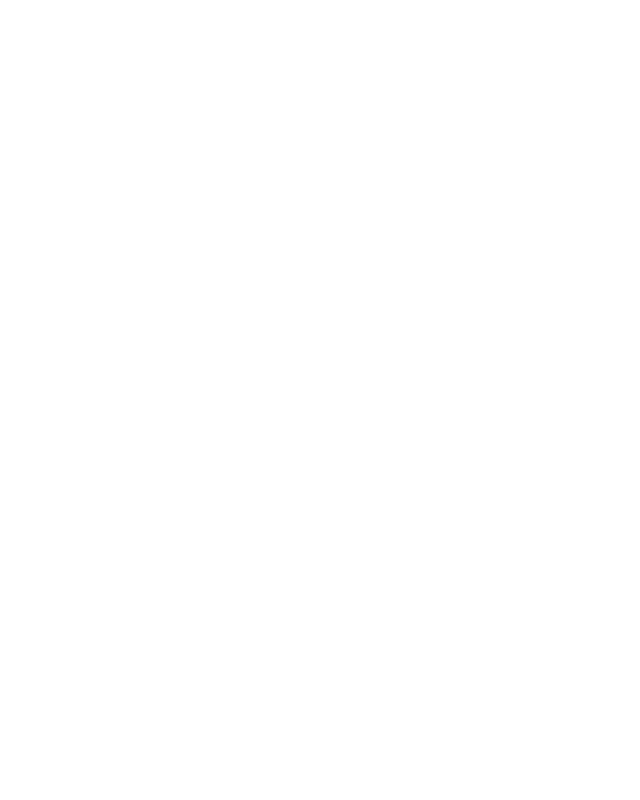
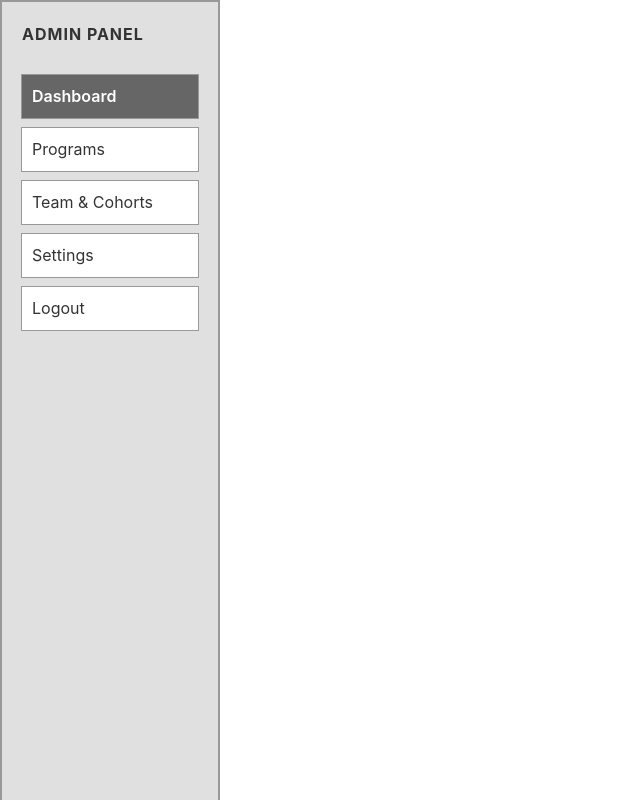
Before and after one commit to Cobby914/TENA, a React (Vite) app in the folder client/: page /admin in a window 1280 px wide. Before the commit this address had no page. Shown: the top 800 px of the page, without its empty margins (0-640 px from the left). Built offline with nearby package versions, Linux system fonts and the light colour scheme.

Commit message:
Admin Panel side bar skeleton

```diff
--- a/client/src/App.jsx
+++ b/client/src/App.jsx
@@ -6,6 +6,7 @@ import GetInvolved from "./pages/GetInvolved";
 import Programs from "./pages/Programs";
 import Board from "./pages/Board"
 import Team from "./pages/Team"
+import Admin from "./pages/Admin";
 
 export default function App() {
     return (
@@ -17,7 +18,8 @@ export default function App() {
                 <Route path="/getInvolved" element={<GetInvolved />} />
                 <Route path="/programs" element={<Programs />} />
                 <Route path="/board" element={<Board />} />
-                <Route path="/team" element={<Team/>} />
+                <Route path="/team" element={<Team />} />
+                <Route path="/admin" element={<Admin />} />
             </Routes>
         </BrowserRouter>
     );
--- /dev/null
+++ b/client/src/components/admin/AdminPanel.jsx
@@ -0,0 +1,30 @@
+import { Box, Text, VStack } from "@chakra-ui/react";
+import { useState } from "react";
+import AdminPanelButton from "./AdminPanelButton";
+
+export default function AdminPanel () {
+    const [currScreen, setCurrScreen] = useState('Dashboard');
+    const screens = ['Dashboard', 'Programs', 'Team & Cohorts', 'Settings']
+
+    console.log("current active screen:", currScreen);
+    return (
+        <Box width="220px" height="1200px" p={5} bgColor="rgb(224, 224, 224)" borderColor="rgb(153, 153, 153)" borderWidth="2px">
+            <VStack spacing={2}>
+                <Text mb={5} width="100%" fontSize={16} fontWeight={700} textColor="rgb(51, 51, 51)" letterSpacing={1}>
+                    ADMIN PANEL
+                </Text>
+                {screens.map((screen) => (
+                    <AdminPanelButton
+                        key={screen}
+                        onClick={() => setCurrScreen(screen)}
+                        text={screen}
+                        bgColor={currScreen === screen ? "rgb(102,102,102)" : "white"}
+                        textColor={currScreen === screen ? "white" : "rgb(51, 51, 51)"}
+                        fontWeight={currScreen === screen ? 600 : 400}
+                    />
+                ))}
+                <AdminPanelButton text="Logout" textColor="rgb(51, 51, 51)" bgColor= "white" fontWeight={400}/>
+            </VStack>
+        </Box>
+    );
+}
--- /dev/null
+++ b/client/src/components/admin/AdminPanelButton.jsx
@@ -0,0 +1,28 @@
+import { Button, Text } from "@chakra-ui/react"
+
+export default function AdminPanelButton ({text, bgColor, textColor, fontWeight, onClick}) {
+    return (
+        <Button
+            onClick={onClick}
+            _hover={{ bg: "rgb(200,200,200)", color: textColor}}
+            _active={{ bg: bgColor }}
+
+            bgColor={bgColor}
+            borderColor="rgb(153,153,153)"
+            fontWeight={fontWeight}
+            fontSize={16}
+            textColor={textColor}
+
+            width="178px"
+            height="45px"
+            borderWidth="1px"
+            borderRadius={0}
+            px="10px"
+            py="12px"
+        >
+            <Text width="100%" textAlign="left">
+                {text}
+            </Text>
+        </Button>
+    );
+}
--- /dev/null
+++ b/client/src/pages/Admin.jsx
@@ -0,0 +1,10 @@
+import AdminPanel from "../components/admin/AdminPanel";
+
+export default function Admin ({children}) {
+    return (
+        <>
+            <AdminPanel />
+            {children}
+        </>
+    );
+}
```
